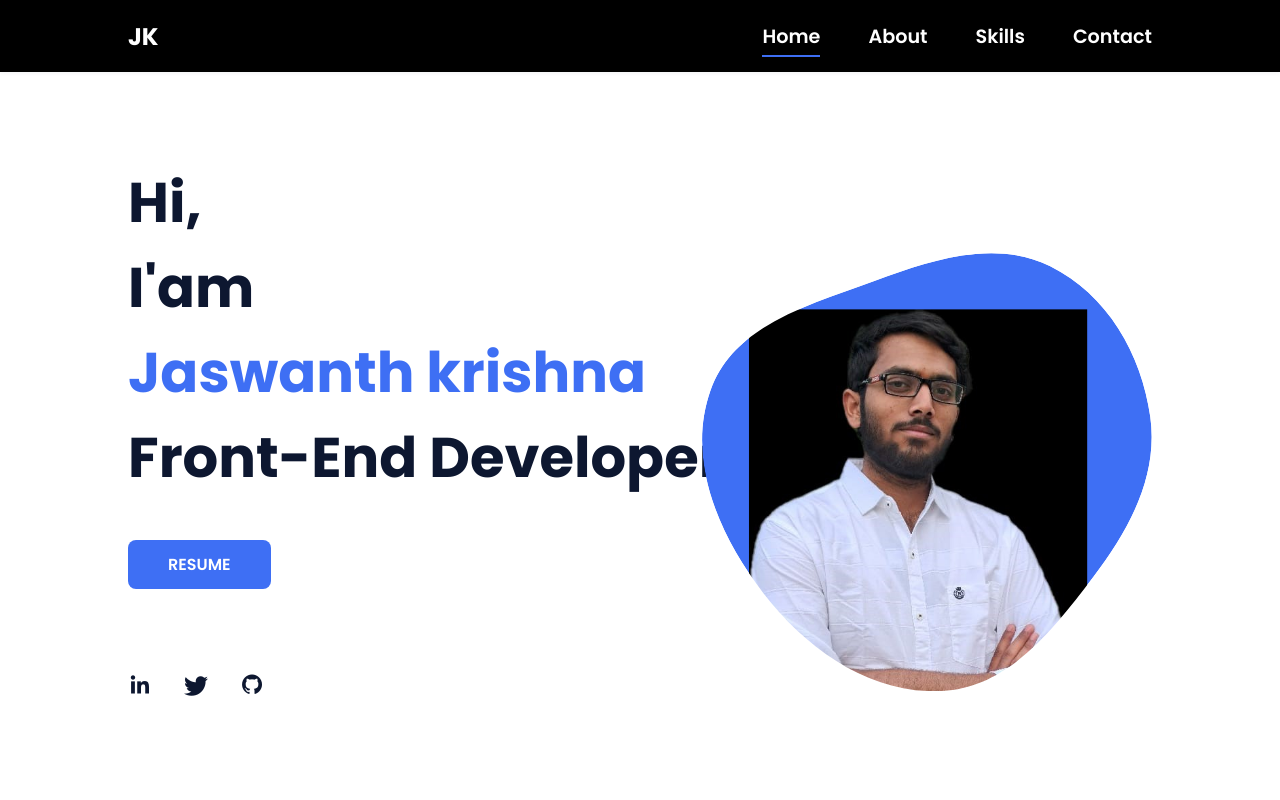
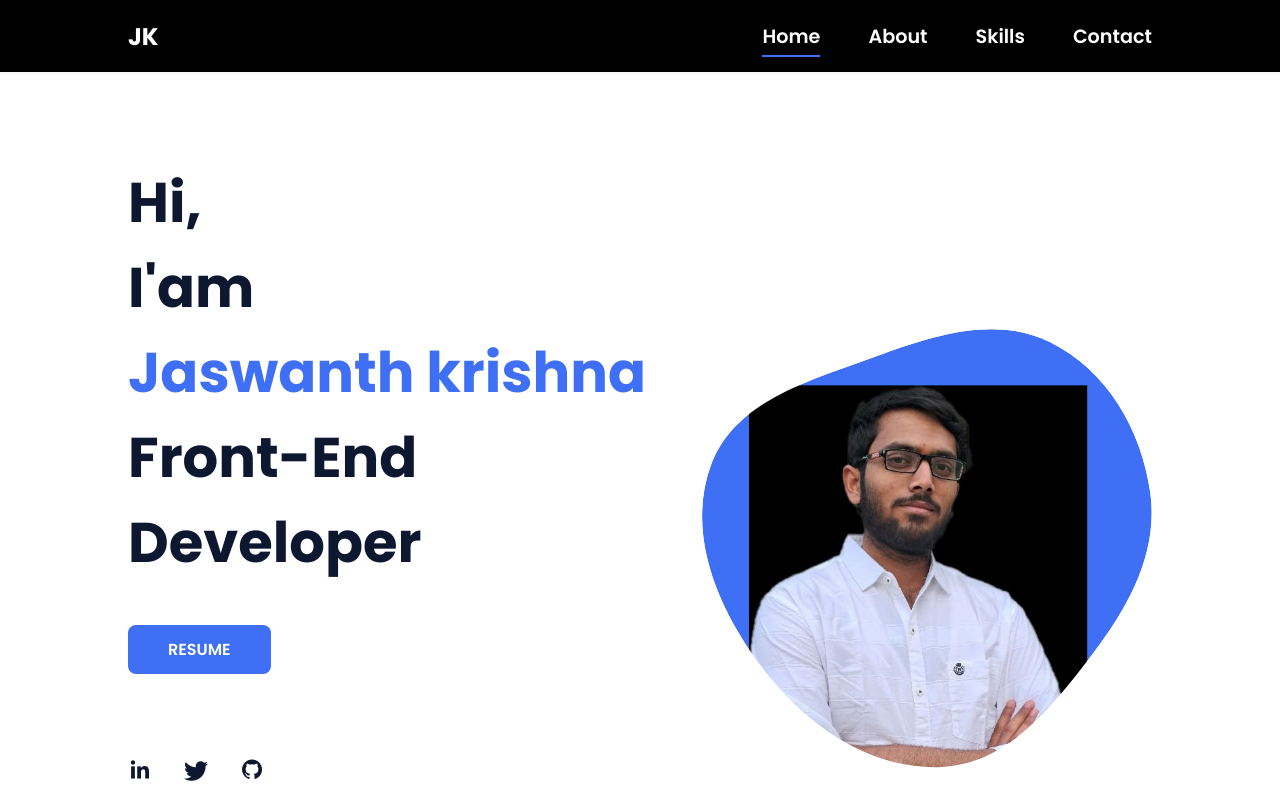
Before and after one commit to jakkampudi07/portfolio, a plain HTML site: page index.html in a window 1280 px wide. Shown: the top 800 px of the page. Drawn offline with nearby package versions, Linux system fonts and the light colour scheme.

Commit message:
Update index.html

```diff
--- a/index.html
+++ b/index.html
@@ -44,7 +44,7 @@
             <!--===== HOME =====-->
             <section class="home bd-grid" id="home">
                 <div class="home__data">
-                    <h1 class="home__title">Hi,<br>I'am <br><span class="home__title-color">Jaswanth krishna</span><br> Front-End Developer</h1>
+                   <h1 class="home__title">Hi,<br>I'am <br><span class="home__title-color">Jaswanth krishna</span><br> Front-End <br> Developer</h1>
 
                     <a href="JKresume.pdf" class="button" target="_blank">RESUME</a>
 
```
